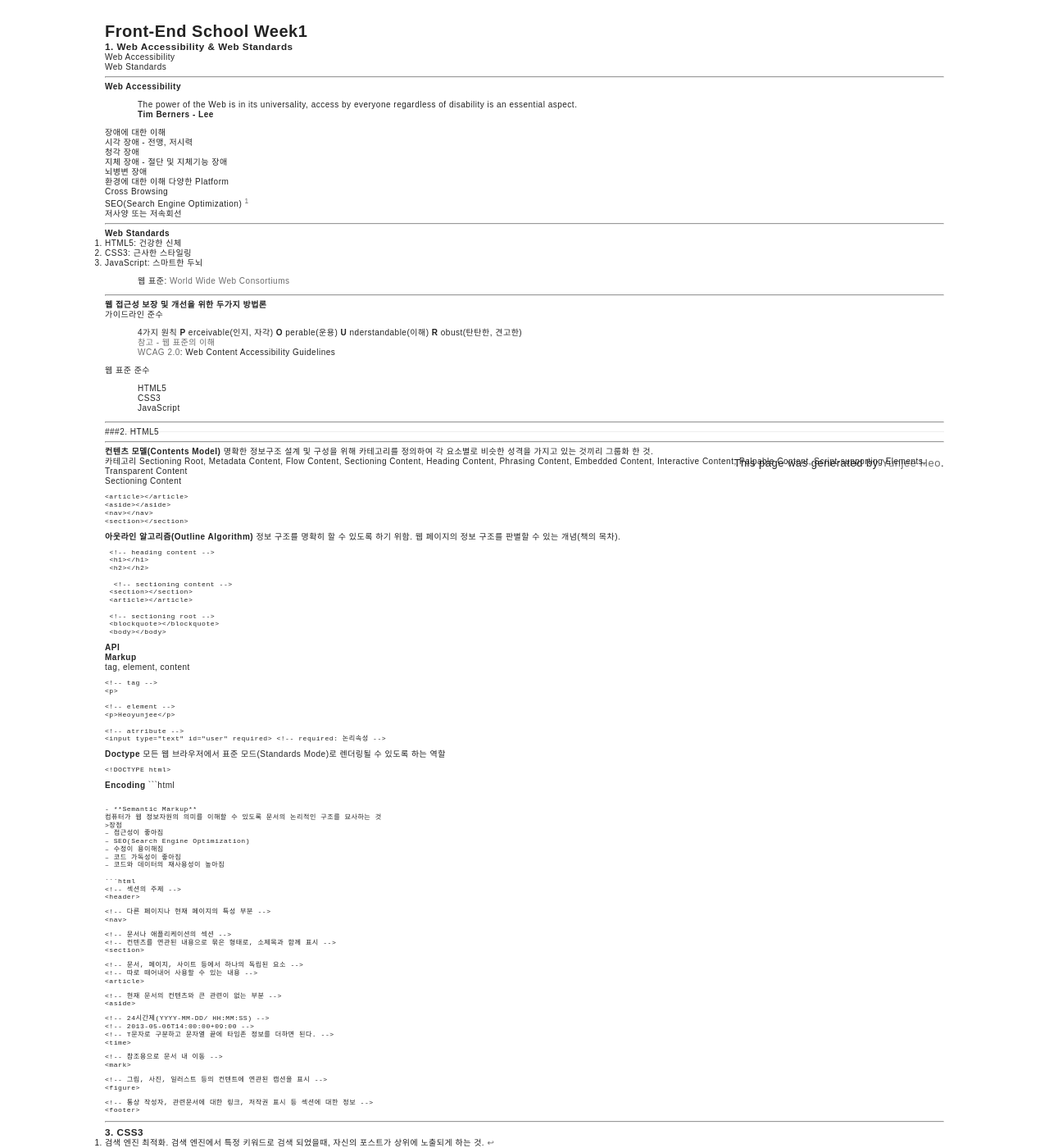
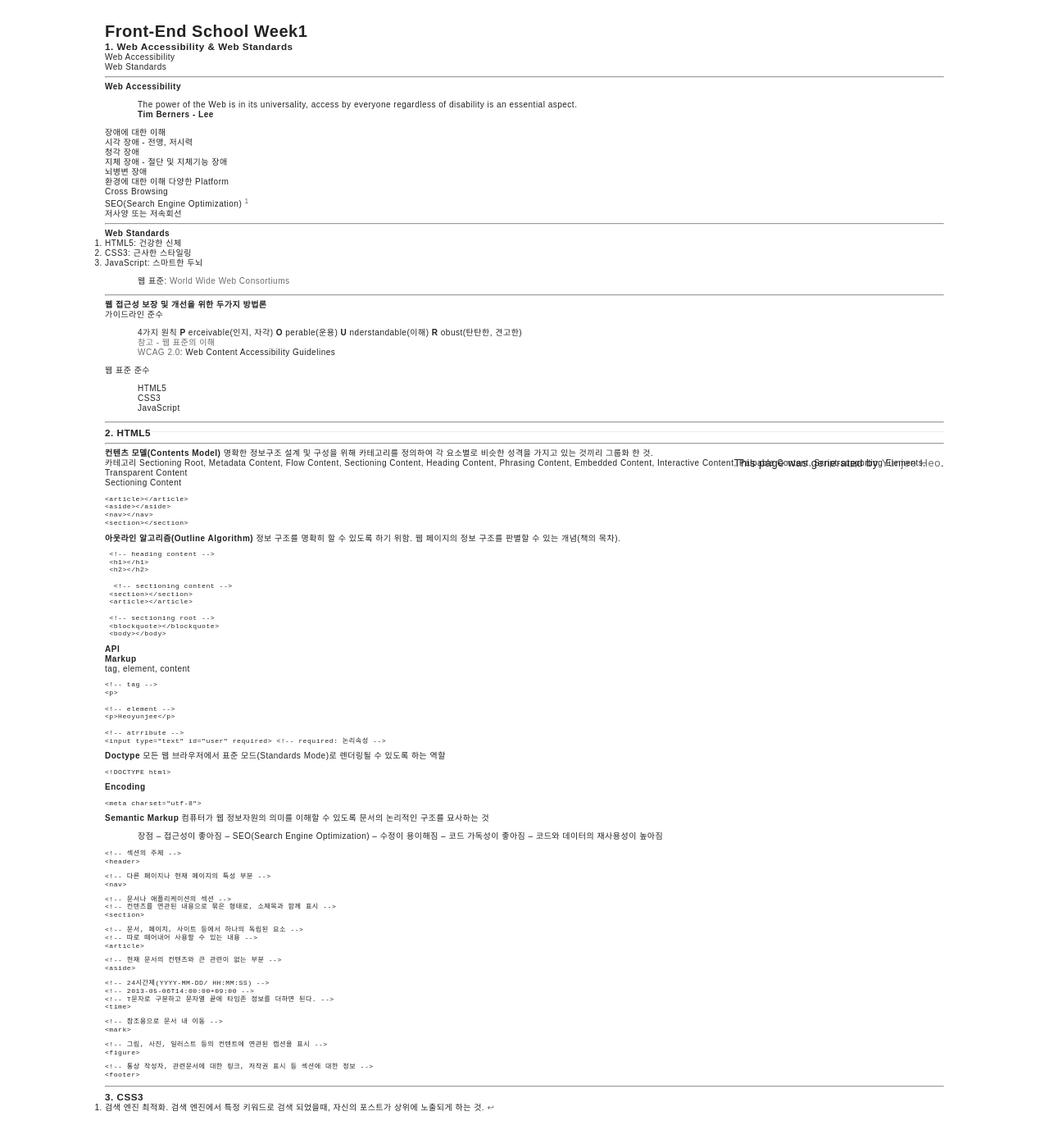
Before and after one commit to ooyunjee/blog, a Jekyll site: the page built from _posts/2016-10-11-html-css-summary.markdown, in a window 1280 px wide and 1400 px high, scrolled down 288 px. Shown: the whole window at 82% size. Built offline with Jekyll 4.4.1, drawn with Linux system fonts in a browser that asks for light colours; after the commit the page ends 1645 px from its top, so only the background shows below that.

Commit message:
Update post HTML CSS md

````diff
--- a/_posts/2016-10-11-html-css-summary.markdown
+++ b/_posts/2016-10-11-html-css-summary.markdown
@@ -73,7 +73,7 @@ categories: jekyll update
 
 ----
 
-###2. HTML5
+### 2. HTML5
 
 -----
 
@@ -83,6 +83,7 @@ categories: jekyll update
    Sectioning Root, Metadata Content, Flow Content, Sectioning Content, Heading Content, Phrasing Content, Embedded Content, Interactive Content, Palpable Content, Script-supporting Elements, Transparent Content
 
  - Sectioning Content
+
    ```html
    <article></article>
    <aside></aside>
@@ -92,6 +93,7 @@ categories: jekyll update
 - **아웃라인 알고리즘(Outline Algorithm)**
  정보 구조를 명확히 할 수 있도록 하기 위함.
  웹 페이지의 정보 구조를 판별할 수 있는 개념(책의 목차).
+
 
  ```html
  <!-- heading content -->
@@ -126,23 +128,27 @@ categories: jekyll update
 
 - **Doctype**
 모든 웹 브라우저에서 표준 모드(Standards Mode)로 렌더링될 수 있도록 하는 역할
+
 ```html
 <!DOCTYPE html>
 ```
 
 - **Encoding**
+
 ```html
 <meta charset="utf-8">
 ```
 
 - **Semantic Markup**
 컴퓨터가 웹 정보자원의 의미를 이해할 수 있도록 문서의 논리적인 구조를 묘사하는 것
->장점
-– 접근성이 좋아짐
-– SEO(Search Engine Optimization)
-– 수정이 용이해짐
-– 코드 가독성이 좋아짐
-– 코드와 데이터의 재사용성이 높아짐
+
+> 장점
+> – 접근성이 좋아짐
+> – SEO(Search Engine Optimization)
+> – 수정이 용이해짐
+> – 코드 가독성이 좋아짐
+> – 코드와 데이터의 재사용성이 높아짐
+
 
 ```html
 <!-- 섹션의 주제 -->
````
